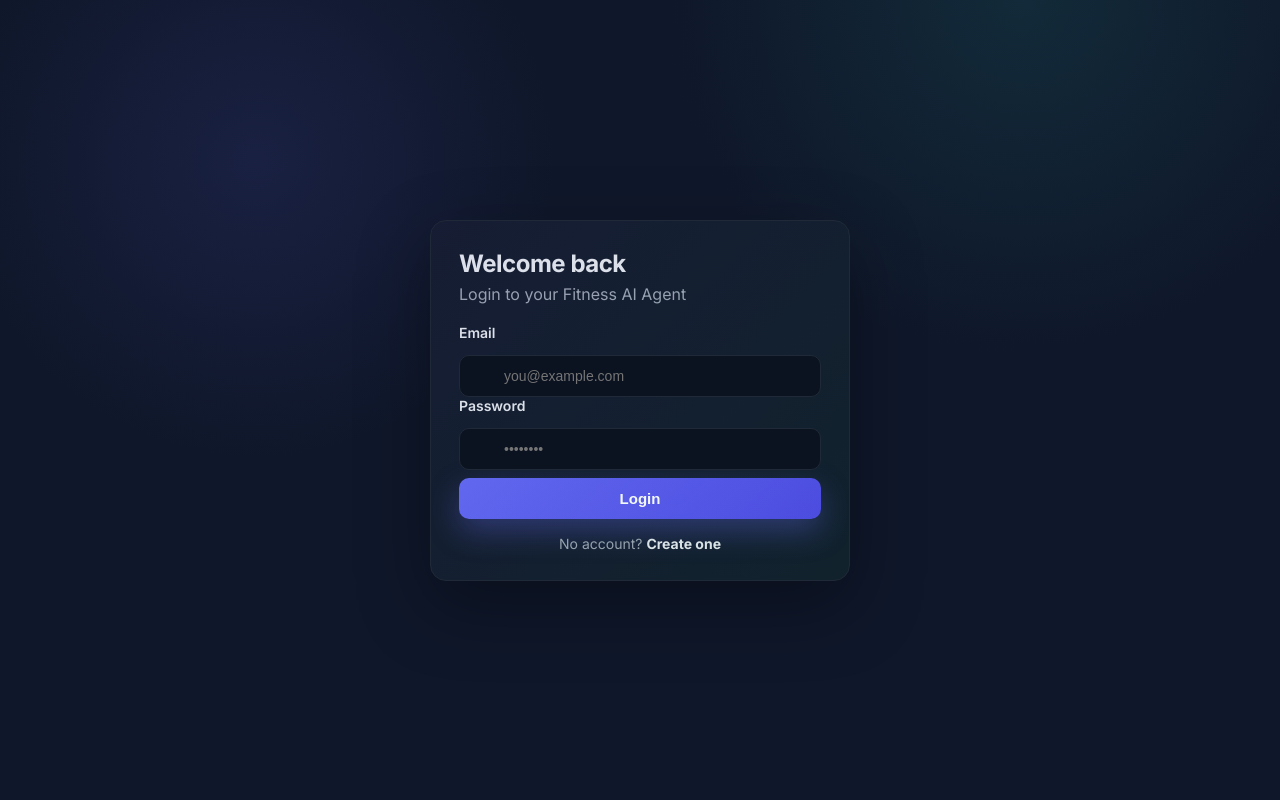
After one commit to Thiyumi2003/fitness-ai-agent, a FastAPI app: template templates/login.html in a window 1280 px wide. The commit adds this page. Run offline with FastAPI, Linux system fonts and the light colour scheme; the template is opened without the code that fills it, so the values that code supplies are empty; parts of the project's set-up code (start-up, migrations or seed data) failed here and were passed over.

Commit message:
add login and register pages

```diff
--- a/app/api.py
+++ b/app/api.py
@@ -6,8 +6,58 @@ from app.agent import FitnessAgent
 router = APIRouter()
 agent = FitnessAgent()
 
+# In-memory user store (demo only). Replace with a real DB for production.
+users_db = {}
+
+
+class SignupRequest(BaseModel):
+    name: str
+    gender: str
+    age: int
+    email: str
+    password: str
+
+
+class LoginRequest(BaseModel):
+    email: str
+    password: str
+
+
+@router.post("/signup")
+def signup(req: SignupRequest):
+    if req.email in users_db:
+        return {"success": False, "message": "Email already exists"}
+
+    users_db[req.email] = {
+        "name": req.name,
+        "gender": req.gender,
+        "age": req.age,
+        "email": req.email,
+        "password": req.password,
+    }
+    return {"success": True, "message": "Account created successfully"}
+
+
+@router.post("/login")
+def login(req: LoginRequest):
+    user = users_db.get(req.email)
+    if not user or user["password"] != req.password:
+        return {"success": False, "message": "Invalid email or password"}
+
+    return {
+        "success": True,
+        "user": {
+            "name": user["name"],
+            "gender": user["gender"],
+            "age": user["age"],
+            "email": user["email"],
+        },
+    }
+
+
 class UserInput(BaseModel):
     message: str
+
 
 @router.post("/chat")
 def chat(user_input: UserInput):
@@ -24,13 +74,12 @@ class Profile(BaseModel):
     hypertension: str
     diabetes: str
     fitness_type: Optional[str] = None
-    choice: str  # 'exercise' or 'diet'
+    choice: str
     include_ml: Optional[bool] = False
 
 
 @router.post("/profile")
 def profile(profile: Profile):
-    # populate agent state from provided profile
     agent.state["goal"] = profile.goal
     agent.state["gender"] = profile.gender
     agent.state["weight"] = profile.weight
@@ -41,13 +90,11 @@ def profile(profile: Profile):
     agent.state["fitness_type"] = profile.fitness_type
     agent.state["choice"] = profile.choice
 
-    # compute BMI and category
     try:
         bmi_msg = agent.calculate_bmi()
     except Exception:
         bmi_msg = "BMI unavailable"
 
-    # dataset plan
     try:
         plan = agent.get_plan_from_dataset(profile.choice)
     except Exception:
@@ -56,7 +103,7 @@ def profile(profile: Profile):
     ml_rec = None
     if profile.include_ml:
         try:
-            if profile.choice.lower().startswith('ex'):
+            if profile.choice.lower().startswith("ex"):
                 ml_rec = agent.ml_exercise_recommendation()
             else:
                 ml_rec = agent.ml_diet_recommendation()
--- a/main.py
+++ b/main.py
@@ -8,8 +8,25 @@ app = FastAPI(title="Fitness AI Agent")
 app.mount("/static", StaticFiles(directory="static"), name="static")
 templates = Jinja2Templates(directory="templates")
 
-app.include_router(router)
+# Mount API under /api
+app.include_router(router, prefix="/api")
+
 
 @app.get("/")
-def home(request: Request):
+def landing(request: Request):
+    return templates.TemplateResponse("home.html", {"request": request})
+
+
+@app.get("/app")
+def app_main(request: Request):
     return templates.TemplateResponse("index.html", {"request": request})
+
+
+@app.get("/login")
+def login_page(request: Request):
+    return templates.TemplateResponse("login.html", {"request": request})
+
+
+@app.get("/signup")
+def signup_page(request: Request):
+    return templates.TemplateResponse("signup.html", {"request": request})
--- a/static/style.css
+++ b/static/style.css
@@ -1,10 +1,10 @@
 :root{
     --bg:#f6f7fb;
-    --accent:#26b07a;
-    --accent-2:#11806a;
+    --accent:#320b7a;
+    --accent-2:#0f172a;
     --muted:#7b8794;
     --card:#ffffff;
-    --primary:#0d6b4a;
+    --primary:#0f172a;
 }
 
 *{box-sizing:border-box}
--- /dev/null
+++ b/templates/login.html
@@ -0,0 +1,144 @@
+<!DOCTYPE html>
+<html lang="en">
+<head>
+  <meta charset="UTF-8">
+  <meta name="viewport" content="width=device-width, initial-scale=1.0">
+  <title>Login | Fitness AI Agent</title>
+  <link href="https://fonts.googleapis.com/css2?family=Inter:wght@400;600;700&display=swap" rel="stylesheet">
+  <style>
+    :root {
+      --bg: #0f172a;
+      --card: #111827;
+      --primary: #6366f1;
+      --primary-dark: #4f46e5;
+      --text: #e5e7eb;
+      --muted: #9ca3af;
+      --border: #1f2937;
+      --success: #10b981;
+      --error: #ef4444;
+    }
+    * { box-sizing: border-box; }
+    body {
+      margin: 0;
+      font-family: 'Inter', system-ui, -apple-system, sans-serif;
+      background: radial-gradient(circle at 20% 20%, rgba(99,102,241,0.12), transparent 25%),
+                  radial-gradient(circle at 80% 0%, rgba(45,212,191,0.10), transparent 28%),
+                  var(--bg);
+      color: var(--text);
+      min-height: 100vh;
+      display: grid;
+      place-items: center;
+      padding: 24px;
+    }
+    .card {
+      width: 100%;
+      max-width: 420px;
+      background: var(--card);
+      border: 1px solid var(--border);
+      border-radius: 16px;
+      padding: 28px;
+      box-shadow: 0 24px 70px rgba(0,0,0,0.35);
+      position: relative;
+      overflow: hidden;
+    }
+    .card::before {
+      content: '';
+      position: absolute;
+      inset: 0;
+      background: linear-gradient(135deg, rgba(99,102,241,0.08), rgba(16,185,129,0.08));
+      opacity: 0.8;
+      pointer-events: none;
+    }
+    .card h1 { margin: 0 0 6px; font-size: 24px; font-weight: 700; letter-spacing: -0.02em; }
+    .card p { margin: 0 0 20px; color: var(--muted); }
+    label { display: block; margin-bottom: 14px; font-weight: 600; font-size: 14px; }
+    input {
+      width: 100%;
+      padding: 12px 12px 12px 44px;
+      border-radius: 10px;
+      border: 1px solid var(--border);
+      background: #0b1220;
+      color: var(--text);
+      font-size: 14px;
+      outline: none;
+      transition: border 0.15s ease, box-shadow 0.15s ease;
+      position: relative;
+    }
+    input:focus {
+      border-color: var(--primary);
+      box-shadow: 0 0 0 3px rgba(99,102,241,0.25);
+    }
+    .field { position: relative; }
+    .field .icon {
+      position: absolute;
+      left: 12px; top: 50%; transform: translateY(-50%);
+      color: var(--muted);
+      font-size: 14px;
+      pointer-events: none;
+    }
+    button {
+      width: 100%;
+      padding: 12px;
+      border: none;
+      border-radius: 10px;
+      background: linear-gradient(135deg, var(--primary), var(--primary-dark));
+      color: white;
+      font-weight: 700;
+      font-size: 15px;
+      cursor: pointer;
+      box-shadow: 0 12px 30px rgba(99,102,241,0.35);
+      transition: transform 0.1s ease, box-shadow 0.1s ease;
+      margin-top: 8px;
+    }
+    button:active { transform: translateY(1px); box-shadow: 0 8px 18px rgba(99,102,241,0.3); }
+    .footer { margin-top: 16px; text-align: center; color: var(--muted); font-size: 14px; }
+    .footer a { color: var(--text); font-weight: 700; text-decoration: none; }
+    .footer a:hover { color: var(--primary); }
+    .alert { display:none; padding: 12px; border-radius: 10px; margin-bottom: 14px; font-size: 14px; }
+    .alert.error { background: rgba(239,68,68,0.12); color: #fecdd3; border: 1px solid rgba(239,68,68,0.4); }
+  </style>
+</head>
+<body>
+  <div class="card">
+    <h1>Welcome back</h1>
+    <p>Login to your Fitness AI Agent</p>
+    <div id="error" class="alert error"></div>
+    <form onsubmit="event.preventDefault(); login();">
+      <label>Email</label>
+      <div class="field">
+        <span class="icon">📧</span>
+        <input id="email" type="email" placeholder="you@example.com" required>
+      </div>
+      <label>Password</label>
+      <div class="field">
+        <span class="icon">🔒</span>
+        <input id="password" type="password" placeholder="••••••••" required>
+      </div>
+      <button type="submit">Login</button>
+    </form>
+    <div class="footer">No account? <a href="/signup">Create one</a></div>
+  </div>
+  <script>
+    async function login(){
+      const email = document.getElementById('email').value.trim();
+      const password = document.getElementById('password').value.trim();
+      const err = document.getElementById('error');
+      err.style.display='none';
+      try{
+        const res = await fetch('/api/login', {method:'POST', headers:{'Content-Type':'application/json'}, body: JSON.stringify({email, password})});
+        const data = await res.json();
+        if(!data.success){
+          err.textContent = data.message || 'Login failed';
+          err.style.display='block';
+          return;
+        }
+        localStorage.setItem('user', JSON.stringify(data.user));
+        window.location.href = '/app';
+      }catch(e){
+        err.textContent = 'Unable to login right now';
+        err.style.display='block';
+      }
+    }
+  </script>
+</body>
+</html>
```
Also changed, not shown: templates/home.html (added, +69 -0 lines), templates/index.html (+32 -14 lines), templates/signup.html (added, +166 -0 lines).
